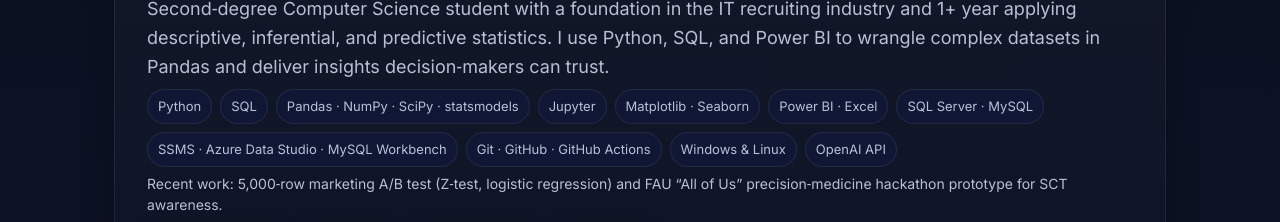
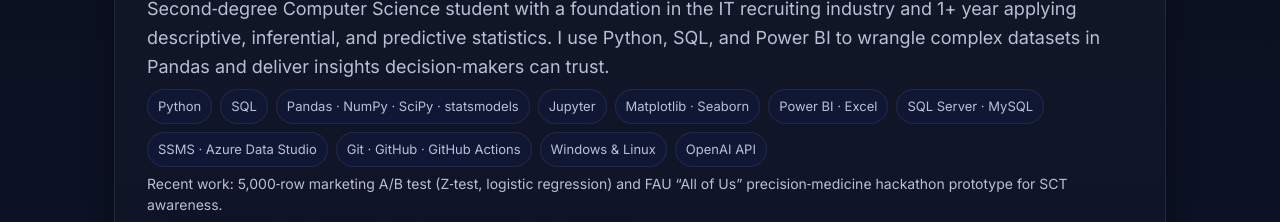
Before and after one commit to cjb1077/cjb1077.github.io, a plain HTML site: page index.html in a window 1280 px wide. Shown: the part 259-481 px from the top of the page. Drawn offline with Linux system fonts and the light colour scheme.

Commit message:
Update index.html

```diff
--- a/index.html
+++ b/index.html
@@ -238,7 +238,7 @@
           <span class="chip">Matplotlib · Seaborn</span>
           <span class="chip">Power BI · Excel</span>
           <span class="chip">SQL Server · MySQL</span>
-          <span class="chip">SSMS · Azure Data Studio · MySQL Workbench</span>
+          <span class="chip">SSMS · Azure Data Studio</span>
           <span class="chip">Git · GitHub · GitHub Actions</span>
           <span class="chip">Windows & Linux</span>
           <span class="chip">OpenAI API</span>
```
